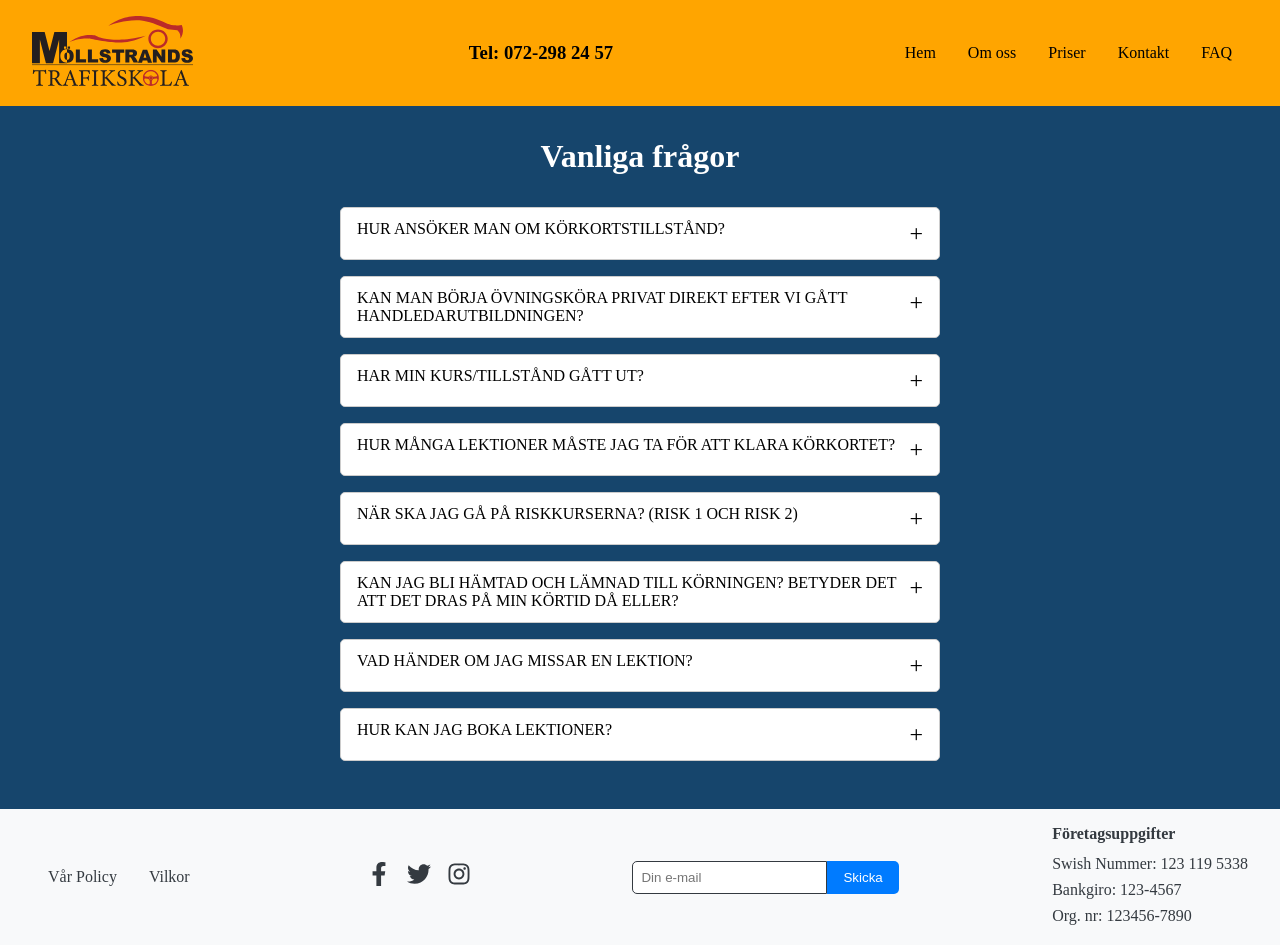
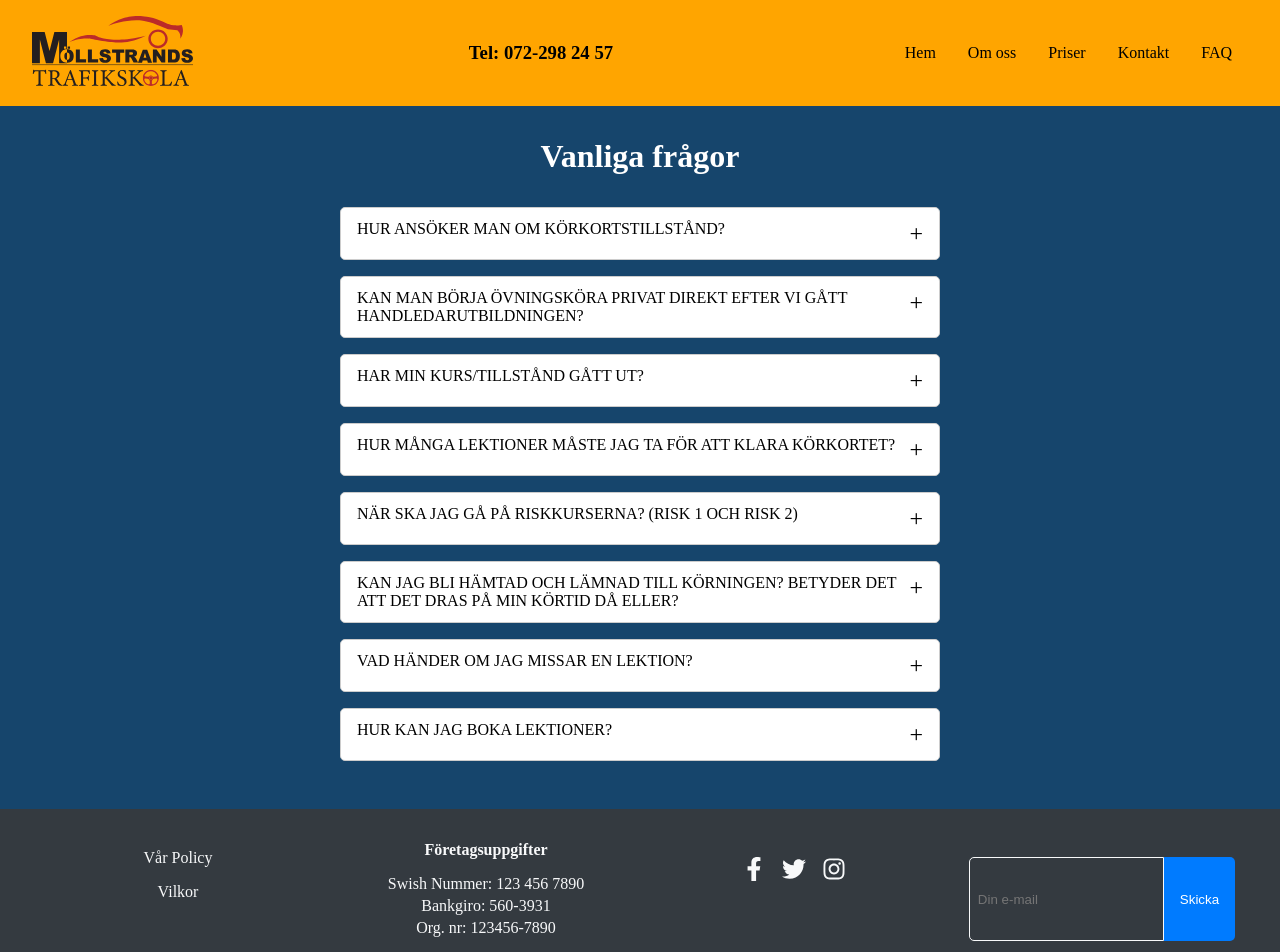
Before and after one commit to Johanmollstrand/sm-school-main, a React (Vite) app: page /faq in a window 1280 px wide. Shown: the top 952 px of the page. Built offline with nearby package versions, Linux system fonts and the light colour scheme.

Commit message:
footer edit

```diff
--- a/src/components/footer/Footer.jsx
+++ b/src/components/footer/Footer.jsx
@@ -4,10 +4,17 @@ import { FaFacebookF, FaTwitter, FaInstagram } from "react-icons/fa"; // Importi
 const Footer = () => {
   return (
     <FooterContainer>
+      <ContentWrapper>
         <QuickLinks>
           <FooterLink href="#">Vår Policy</FooterLink>
           <FooterLink href="#">Vilkor</FooterLink>
         </QuickLinks>
+        <CompanyInfo>
+          <InfoTitle>Företagsuppgifter</InfoTitle>
+          <InfoItem>Swish Nummer: 123 456 7890</InfoItem>
+          <InfoItem>Bankgiro: 560-3931</InfoItem>
+          <InfoItem>Org. nr: 123456-7890</InfoItem>
+        </CompanyInfo>
         <SocialMedia>
           <SocialMediaIcon href="https://www.facebook.com/people/M%C3%B6llstrands-Trafikskola/61559963756477/">
             <FaFacebookF />
@@ -23,55 +30,68 @@ const Footer = () => {
           <NewsletterInput type="email" placeholder="Din e-mail" />
           <SignupButton>Skicka</SignupButton>
         </NewsletterSignup>
-      <CompanyInfo>
-        <InfoTitle>Företagsuppgifter</InfoTitle>
-        <InfoItem>Swish Nummer: 123 119 5338</InfoItem>
-        <InfoItem>Bankgiro: 123-4567</InfoItem>
-        <InfoItem>Org. nr: 123456-7890</InfoItem>
-      </CompanyInfo>
+      </ContentWrapper>
     </FooterContainer>
   );
 };
 
 const FooterContainer = styled.footer`
+  padding: 2rem 1rem;
+  background-color: #343a40;
+  color: #f8f9fa;
   display: flex;
-  justify-content: space-between;
-  align-items: center;
-  padding: 1rem 2rem;
-  background-color: #f8f9fa;
-  color: #343a40;
+  justify-content: center;
+`;
+
+const ContentWrapper = styled.div`
+  display: grid;
+  grid-template-columns: repeat(auto-fit, minmax(200px, 1fr));
+  gap: 2rem;
+  max-width: 1200px;
+  width: 100%;
 
   @media (max-width: 768px) {
-    flex-direction: column;
+    grid-template-columns: 1fr;
     text-align: center;
   }
 `;
 
 const QuickLinks = styled.div`
   display: flex;
+  flex-direction: column;
+  align-items: center;
 
   @media (max-width: 768px) {
-    flex-direction: column;
     margin-bottom: 1rem;
   }
 `;
 
 const FooterLink = styled.a`
-  margin: 0 1rem;
-  color: #343a40;
+  margin: 0.5rem 0;
+  color: #f8f9fa;
   text-decoration: none;
 
   &:hover {
-    text-decoration: underline;
+    color: #007bff;
   }
+`;
 
-  @media (max-width: 768px) {
-    margin: 0.5rem 0;
-  }
+const CompanyInfo = styled.div`
+  text-align: center;
+`;
+
+const InfoTitle = styled.h4`
+  margin-bottom: 1rem;
+`;
+
+const InfoItem = styled.p`
+  margin: 0.25rem 0;
 `;
 
 const SocialMedia = styled.div`
   display: flex;
+  justify-content: center;
+  margin-top: 1rem;
 
   @media (max-width: 768px) {
     margin-bottom: 1rem;
@@ -80,7 +100,7 @@ const SocialMedia = styled.div`
 
 const SocialMediaIcon = styled.a`
   margin: 0 0.5rem;
-  color: #343a40;
+  color: #f8f9fa;
   text-decoration: none;
   font-size: 1.5rem;
 
@@ -91,6 +111,8 @@ const SocialMediaIcon = styled.a`
 
 const NewsletterSignup = styled.div`
   display: flex;
+  justify-content: center;
+  margin-top: 1rem;
 
   @media (max-width: 768px) {
     flex-direction: column;
@@ -100,8 +122,10 @@ const NewsletterSignup = styled.div`
 
 const NewsletterInput = styled.input`
   padding: 0.5rem;
-  border: 1px solid #343a40;
+  border: 1px solid #f8f9fa;
   border-radius: 5px 0 0 5px;
+  background-color: #343a40;
+  color: #f8f9fa;
 
   @media (max-width: 768px) {
     border-radius: 5px;
@@ -126,23 +150,4 @@ const SignupButton = styled.button`
   }
 `;
 
-const CompanyInfo = styled.div`
-  display: flex;
-  flex-direction: column;
-  align-items: flex-start;
-
-  @media (max-width: 768px) {
-    align-items: center;
-    margin-top: 1rem;
-  }
-`;
-
-const InfoTitle = styled.h4`
-  margin-bottom: 0.5rem;
-`;
-
-const InfoItem = styled.p`
-  margin: 0.25rem 0;
-`;
-
 export default Footer;
```
Lines whose indentation alone changed are shown as unchanged.
